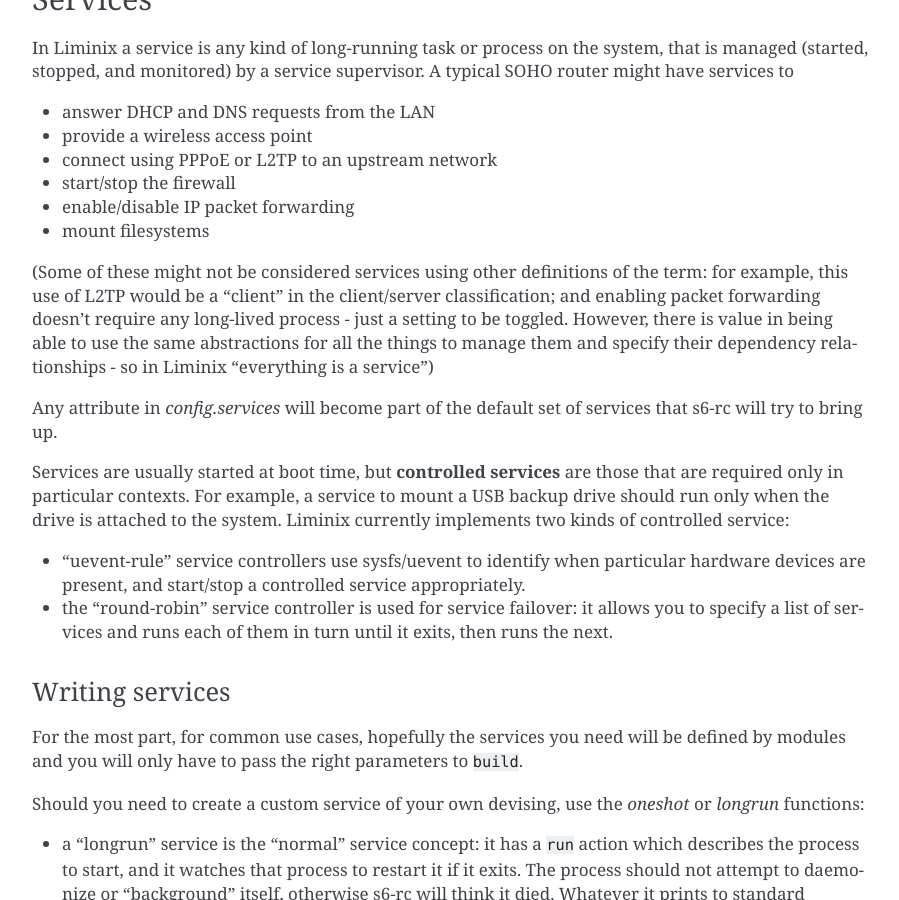
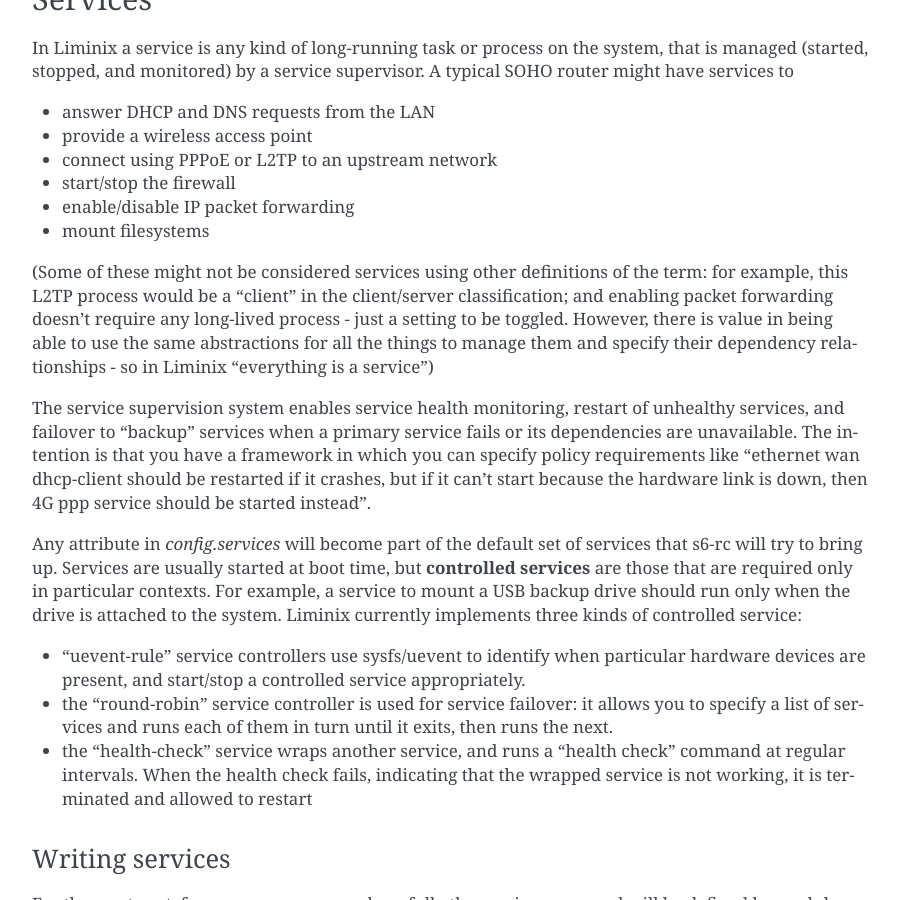
Before and after one commit to telent/liminix, a Sphinx documentation site: the page built from doc/configuration.rst, in a window 1280 px wide and 900 px high, scrolled down 1379 px. Shown: the whole window, without its empty margins (282-1181 px from the left). Built offline with Sphinx 7.4.7, drawn with Linux system fonts in a browser that asks for light colours; pages that are not in the unit, such as notebooks, are missing from menus.

Commit message:
mention health check in docs

```diff
--- a/doc/configuration.rst
+++ b/doc/configuration.rst
@@ -83,22 +83,28 @@
 * enable/disable IP packet forwarding
 * mount filesystems
 
-(Some of these might not be considered services using other definitions
-of the term: for example, this use of L2TP would be a "client" in the
-client/server classification; and enabling packet forwarding doesn't
-require any long-lived process - just a setting to be toggled.
-However, there is value in being able to use the same abstractions for
-all the things to manage them and specify their dependency
-relationships - so in Liminix "everything is a service")
+(Some of these might not be considered services using other
+definitions of the term: for example, this L2TP process would be a
+"client" in the client/server classification; and enabling packet
+forwarding doesn't require any long-lived process - just a setting to
+be toggled.  However, there is value in being able to use the same
+abstractions for all the things to manage them and specify their
+dependency relationships - so in Liminix "everything is a service")
+
+The service supervision system enables service health monitoring,
+restart of unhealthy services, and failover to "backup" services when
+a primary service fails or its dependencies are unavailable. The
+intention is that you have a framework in which you can specify policy
+requirements like "ethernet wan dhcp-client should be restarted if it
+crashes, but if it can't start because the hardware link is down, then
+4G ppp service should be started instead".
 
 Any attribute in `config.services` will become part of the default set
-of services that s6-rc will try to bring up.
-
-Services are usually started at boot time, but **controlled services**
-are those that are required only in particular contexts.  For example,
-a service to mount a USB backup drive should run only when the drive
-is attached to the system. Liminix currently implements two kinds of
-controlled service:
+of services that s6-rc will try to bring up.  Services are usually
+started at boot time, but **controlled services** are those that are
+required only in particular contexts.  For example, a service to mount
+a USB backup drive should run only when the drive is attached to the
+system. Liminix currently implements three kinds of controlled service:
 
 * "uevent-rule" service controllers use sysfs/uevent to identify when
   particular hardware devices are present, and start/stop a controlled
@@ -108,6 +114,10 @@
   it allows you to specify a list of services and runs each of them
   in turn until it exits, then runs the next.
 
+* the "health-check" service wraps another service, and runs a "health
+  check" command at regular intervals. When the health check fails,
+  indicating that the wrapped service is not working, it is terminated
+  and allowed to restart
 
 
 Writing services
```
